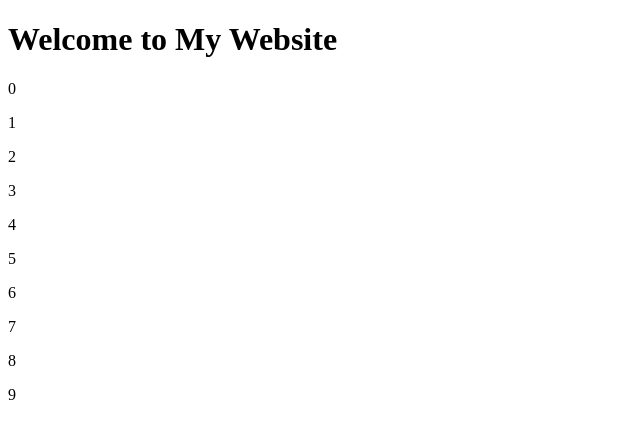
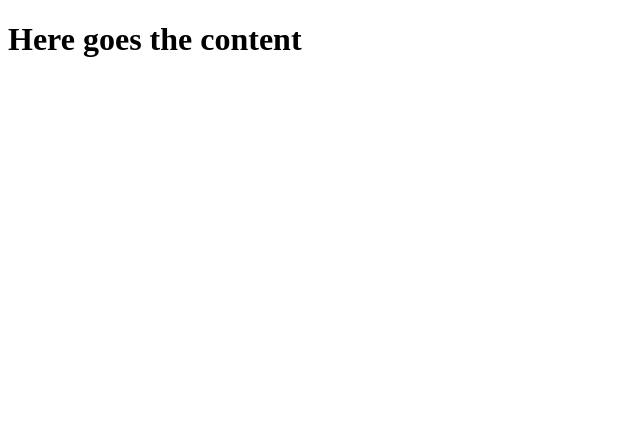
Before and after one commit to ognjenm96/code, a Python web app: template flask/templates/index.html in a window 1280 px wide. Shown: the top 439 px of the page, without its empty margins (0-640 px from the left). Run offline with Jinja, Linux system fonts and the light colour scheme; the template is opened without the code that fills it, so the values that code supplies are empty.

```diff
--- /dev/null
+++ b/flask/templates/base.html
@@ -0,0 +1,11 @@
+<!DOCTYPE html>
+<html>
+<head>
+    <title>{% block title %}{% endblock %}</title>
+</head>
+<body>
+    {% block content %}
+
+    {% endblock %}
+</body>
+</html>
--- a/flask/templates/index.html
+++ b/flask/templates/index.html
@@ -1,14 +1,7 @@
-<!DOCTYPE html>
-<html>
-<head>
-    <title>My Website</title>
-</head>
-<body>
-    <h1>Welcome to My Website</h1>
-    <p>{{content}}</p>
-    <p>{{r}}</p>
-    <p>{% for x in range(10) %}</p>
-    <p>{{x}}</p>
-    <p>{% endfor %}</p>
-</body>
-</html>
+{% extends "base.html" %}
+
+{% block title %}Home page{% endblock %}
+
+{% block content %}
+<h1>Here goes the content</h1>
+{% endblock %}
```
Also changed, not shown: flask/flask1.py (+7 -2 lines).
